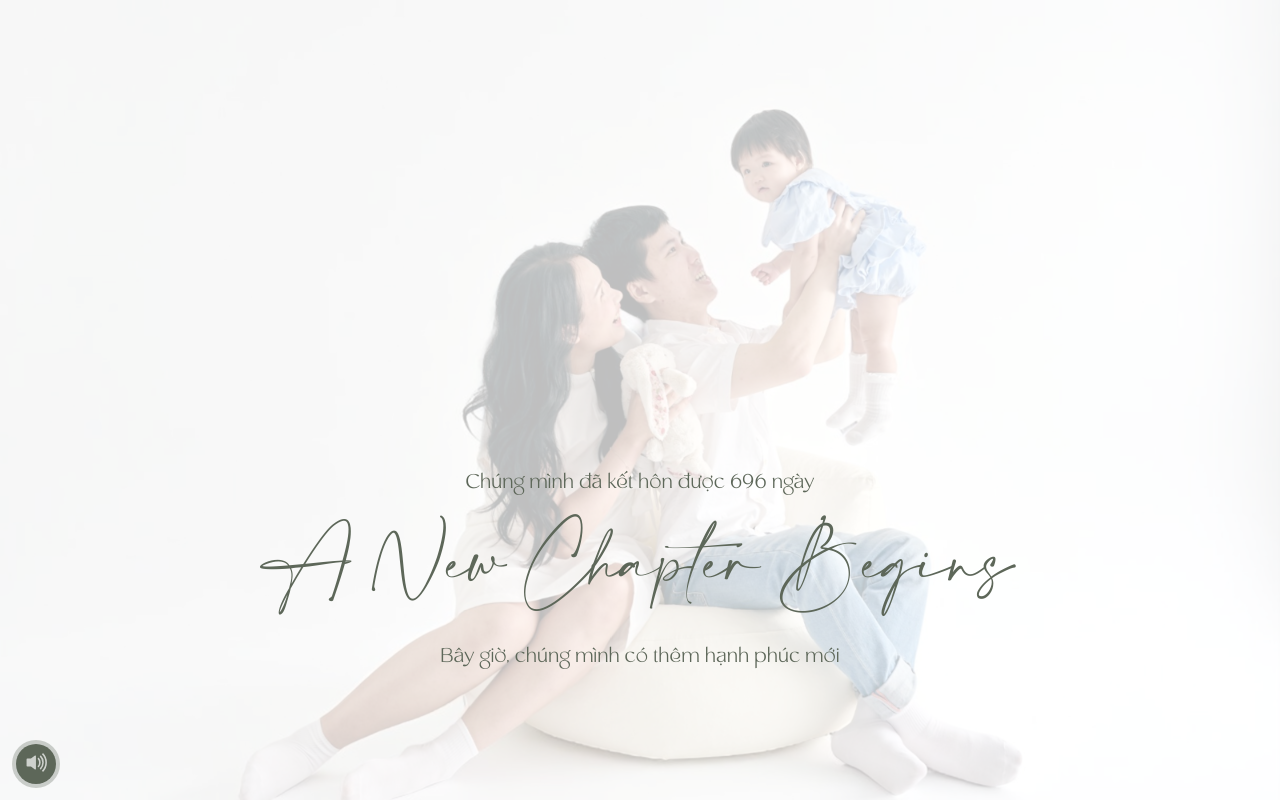
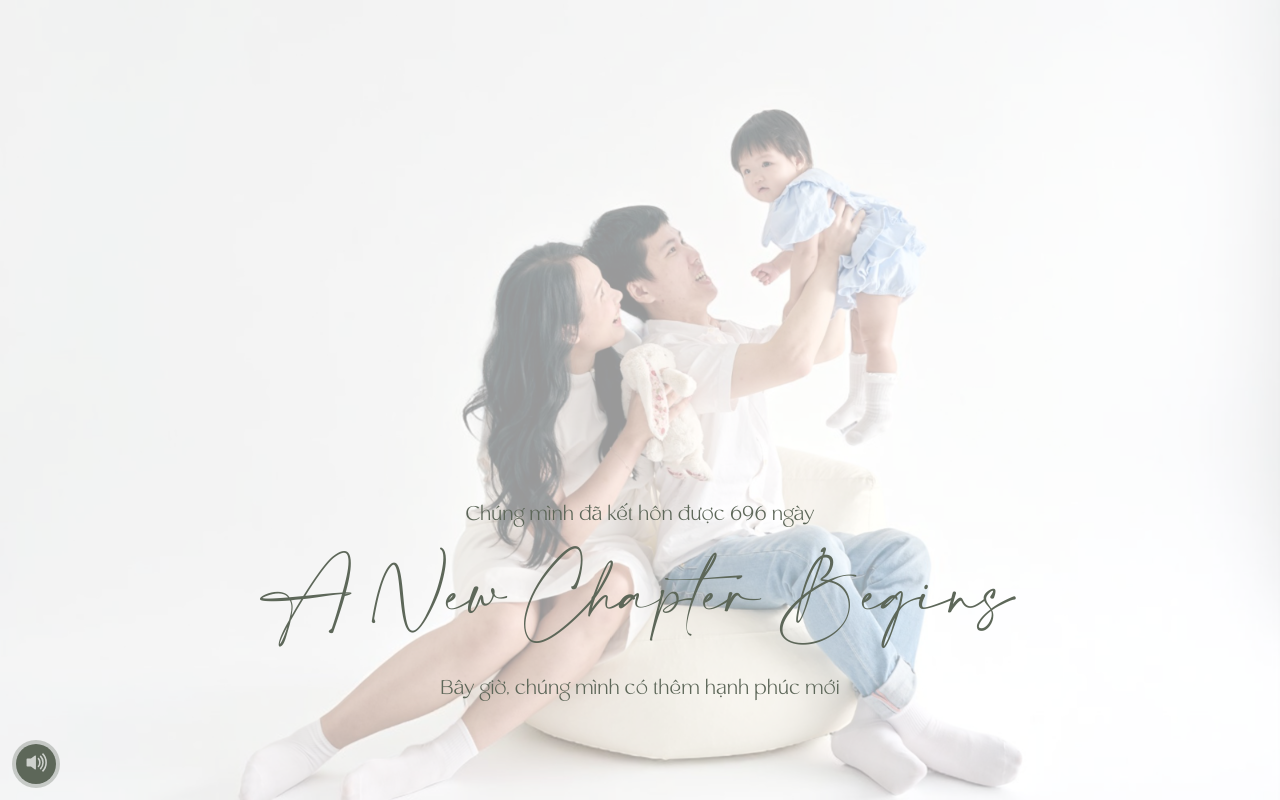
Before and after one commit to vominhthu241/my-family-app, a Next.js app: page / in a window 1280 px wide. Shown: the top 800 px of the page. Built offline with nearby package versions, Linux system fonts and the light colour scheme.

Commit message:
update metadata

```diff
--- a/app/globals.css
+++ b/app/globals.css
@@ -200,7 +200,7 @@ p {
   width: 100%;
   margin: auto;
   padding: 0;
-  fill: rgba(255, 255, 255, 0.75);
+  fill: rgba(255, 255, 255, 0.6);
 }
 
 .banner-text {
@@ -214,7 +214,7 @@ p {
     background-image: url(../public/images/banner-ipad.jpg);
   }
   .banner-svg svg {
-    max-width: 300px;
+    max-width: 100%;
   }
   .banner {
     width: auto;
@@ -1385,6 +1385,9 @@ p {
 }
 
 @media (max-width: 768px) {
+  .banner-text, .banner-svg {
+    display: none;
+  }
   .gallery-header {
     padding-top: 3rem;
   }
@@ -1413,7 +1416,7 @@ h6 {
 
 @media only screen and (min-width: 1024px) {
   .banner-text {
-    padding-bottom: 5rem;
+    padding-bottom: 3rem;
   }
   .banner-svg {
     width: 100%;
--- a/app/layout.tsx
+++ b/app/layout.tsx
@@ -18,8 +18,8 @@ export const metadata: Metadata = {
   description: "Adrian and Anna's Family Memories",
   openGraph: {
     title: "Adrian and Anna's Family",
-    description: "Adrian and Anna's Family Invitation",
-    url: 'https://adrian-anna-family.info/',
+    description: "Adrian and Anna's Family Memories",
+    url: 'https://www.adriananna.com/',
     siteName: "Adrian and Anna's Family",
     images: [
       {
```
Also changed, not shown: 1 other file (tests, documents, lock files or other folders).
